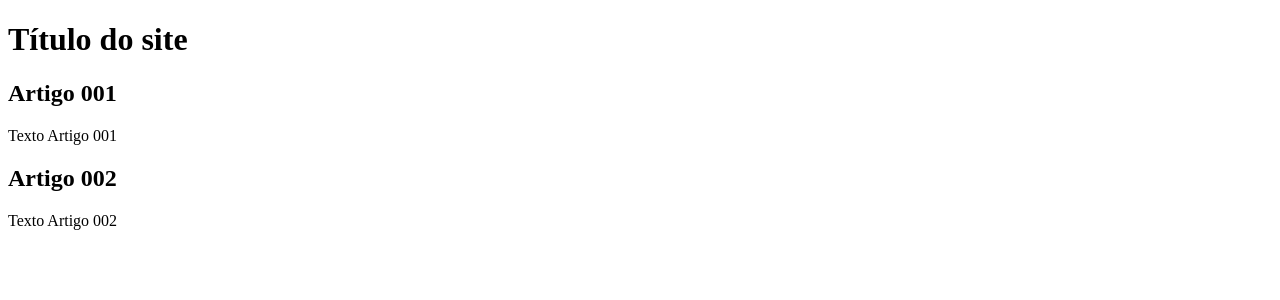
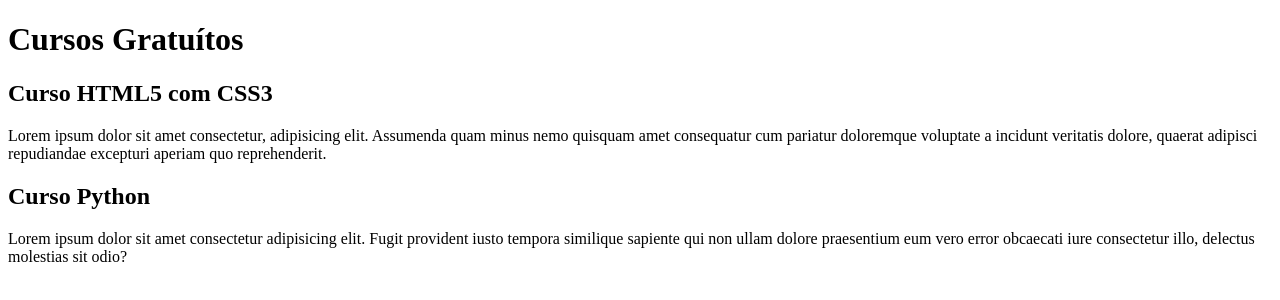
Before and after one commit to AnnaAngelina/HTML-and-CSS, a plain HTML site: page index.html in a window 1280 px wide. Drawn offline with Linux system fonts and the light colour scheme.

Commit message:
comecei a escrever o contrúdo

```diff
--- a/index.html
+++ b/index.html
@@ -8,15 +8,15 @@
 <body>
     <main>
         <header>
-            <h1>Título do site</h1>
+            <h1>Cursos Gratuítos</h1>
         </header>
         <article>
-            <h2>Artigo 001</h2>
-            <p>Texto Artigo 001</p>
+            <h2>Curso HTML5 com CSS3</h2>
+            <p>Lorem ipsum dolor sit amet consectetur, adipisicing elit. Assumenda quam minus nemo quisquam amet consequatur cum pariatur doloremque voluptate a incidunt veritatis dolore, quaerat adipisci repudiandae excepturi aperiam quo reprehenderit.</p>
         </article>
         <article>
-            <h2>Artigo 002</h2>
-            <p>Texto Artigo 002</p>
+            <h2>Curso Python</h2>
+            <p>Lorem ipsum dolor sit amet consectetur adipisicing elit. Fugit provident iusto tempora similique sapiente qui non ullam dolore praesentium eum vero error obcaecati iure consectetur illo, delectus molestias sit odio?</p>
         </article>
     </main>
 </body>
```
